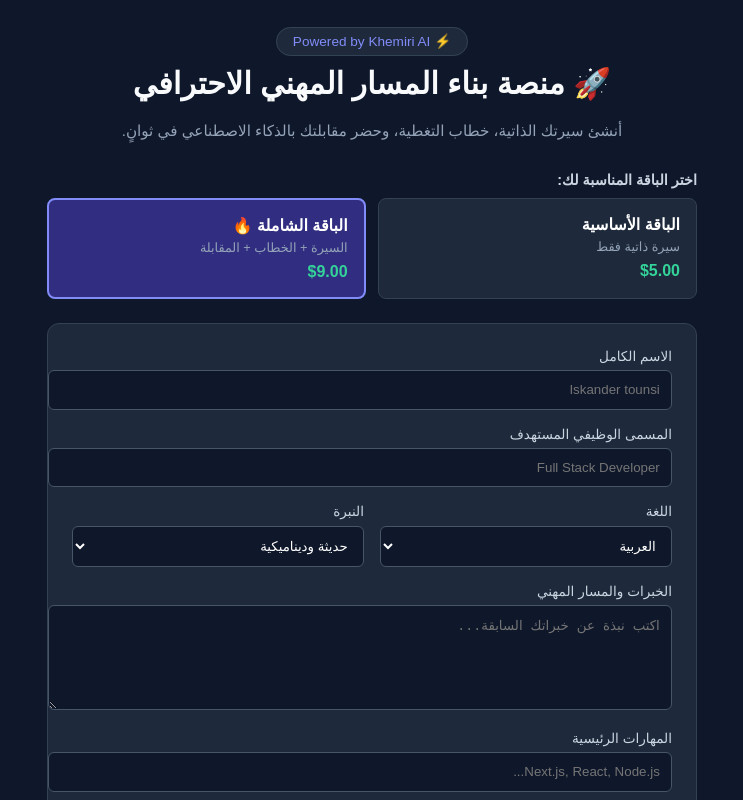
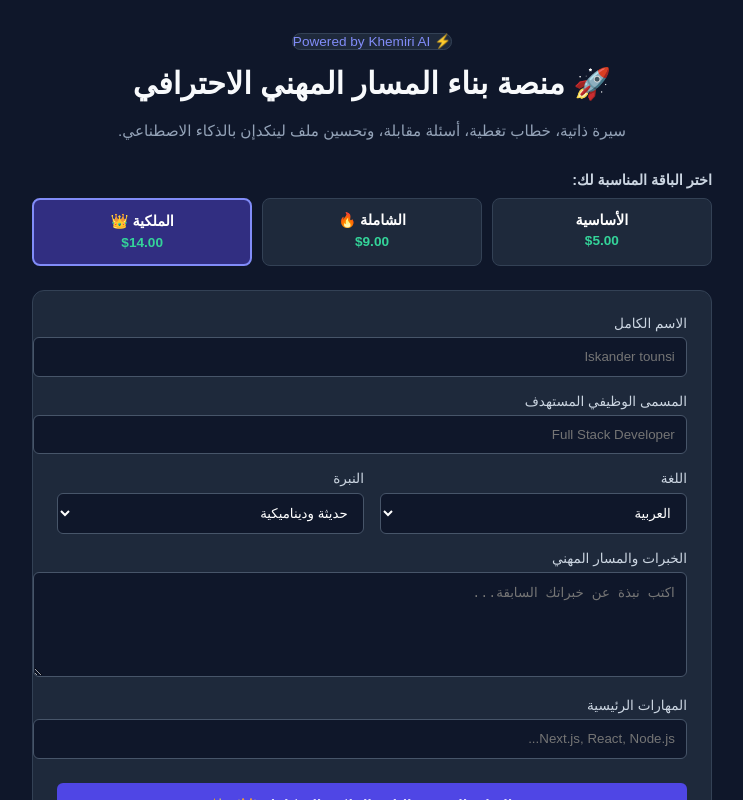
Before and after one commit to IskanderKhemiri1234/ai-resume-builder, a Next.js app: page / in a window 1280 px wide. Shown: the top 800 px of the page, without its empty margins (268-1011 px from the left). Built offline with nearby package versions, Linux system fonts and the light colour scheme.

Commit message:
Update pricing plans and content generation logic

```diff
--- a/src/app/page.tsx
+++ b/src/app/page.tsx
@@ -13,9 +13,9 @@ export default function Home() {
   });
 
   const [selectedPlan, setSelectedPlan] = useState({
-    name: 'الباقة الشاملة الاحترافية',
-    price: '9.00',
-    description: 'سيرة ذاتية + خطاب تغطية (Cover Letter) + أسئلة المقابلة الشخصية'
+    name: 'الباقة الملكية المتكاملة 👑',
+    price: '14.00',
+    description: 'سيرة ذاتية + خطاب تغطية + أسئلة مقابلة + تحسين ملف LinkedIn'
   });
 
   const [loading, setLoading] = useState(false);
@@ -23,10 +23,8 @@ export default function Home() {
   const [result, setResult] = useState('');
   const [paid, setPaid] = useState(false);
 
-  // تحميل سكريبت PayPal ديناميكياً عند التوليد
   useEffect(() => {
     if (result && !paid) {
-      // إزالة أي أزرار قديمة مكررة إن وجدت
       const container = document.getElementById('paypal-button-container');
       if (container) container.innerHTML = '';
 
@@ -79,10 +77,12 @@ export default function Home() {
         throw new Error(data.error || 'حدث خطأ أثناء الصياغة');
       }
 
-      // دمج محتوى إضافي حسب الباقة المختارة
       let finalContent = data.result;
-      if (selectedPlan.price === '9.00') {
-        finalContent += `\n\n━━━━━━━━━━━━━━━━━━━━━━━━━━━━\n✉️ خطاب التغطية (Cover Letter):\nعزيزي مدير التوظيف، أتقدم إليكم بطلب للانضمام إلى فريقكم المتميز في وظيفة ${formData.targetJob}، مستنداً إلى خبرتي الواسعة ومهاراتي في ${formData.skills}...\n\n🎯 الأسئلة المتوقعة في المقابلة:\n1. حدثنا عن تحدي واجهته وكيف تغلبت عليه؟\n2. لماذا اخترت العمل معنا في هذا التخصص؟`;
+      if (selectedPlan.price === '9.00' || selectedPlan.price === '14.00') {
+        finalContent += `\n\n━━━━━━━━━━━━━━━━━━━━━━━━━━━━\n✉️ خطاب التغطية (Cover Letter):\nعزيزي مدير التوظيف، أتقدم إليكم بطلب للانضمام إلى فريقكم في وظيفة ${formData.targetJob}...`;
+      }
+      if (selectedPlan.price === '14.00') {
+        finalContent += `\n\n━━━━━━━━━━━━━━━━━━━━━━━━━━━━\n💼 تحسين ملف LinkedIn:\n- Headline احترافي: ${formData.targetJob} | خبير في ${formData.skills}\n- نبذة (About): مهني طموح يمتلك خبرة في ${formData.experience}...`;
       }
 
       setResult(finalContent);
@@ -99,45 +99,53 @@ export default function Home() {
 
   return (
     <main style={{ minHeight: '100vh', backgroundColor: '#0f172a', color: '#f8fafc', padding: '2rem 1rem', fontFamily: 'sans-serif' }}>
-      <div style={{ maxWidth: '650px', margin: '0 auto' }}>
+      <div style={{ maxWidth: '680px', margin: '0 auto' }}>
 
         <header style={{ textAlign: 'center', marginBottom: '2rem' }}>
-          <span style={{ backgroundColor: '#1e293b', padding: '0.4rem 1rem', borderRadius: '20px', fontSize: '0.85rem', color: '#818cf8', border: '1px solid #334155' }}>
+          <span style={{ backgroundColor: '#1e293b', padding: '0.4kanal 1rem', borderRadius: '20px', fontSize: '0.85rem', color: '#818cf8', border: '1px solid #334155' }}>
             ⚡ Powered by Khemiri AI
           </span>
           <h1 style={{ fontSize: '1.9rem', marginTop: '1rem', fontWeight: 'bold' }}>
             🚀 منصة بناء المسار المهني الاحترافي
           </h1>
           <p style={{ color: '#94a3b8', fontSize: '0.95rem', marginTop: '0.5rem' }}>
-            أنشئ سيرتك الذاتية، خطاب التغطية، وحضر مقابلتك بالذكاء الاصطناعي في ثوانٍ.
+            سيرة ذاتية، خطاب تغطية، أسئلة مقابلة، وتحسين ملف لينكدإن بالذكاء الاصطناعي.
           </p>
         </header>
 
-        {/* اختيار الباقات (Pricing Plans) */}
+        {/* اختيار الباقات الثلاث */}
         <div style={{ marginBottom: '1.5rem' }}>
           <label style={{ display: 'block', fontSize: '0.9rem', color: '#cbd5e1', marginBottom: '0.6rem', fontWeight: 'bold' }}>اختر الباقة المناسبة لك:</label>
-          <div style={{ display: 'grid', gridTemplateColumns: '1fr 1fr', gap: '0.8rem' }}>
+          <div style={{ display: 'grid', gridTemplateColumns: 'repeat(3, 1fr)', gap: '0.6rem' }}>
+
             <div
-              onClick={() => setSelectedPlan({ name: 'الباقة الأساسية', price: '5.00', description: 'سيرة ذاتية احترافية فقط' })}
-              style={{ padding: '1rem', borderRadius: '8px', cursor: 'pointer', backgroundColor: selectedPlan.price === '5.00' ? '#312e81' : '#1e293b', border: selectedPlan.price === '5.00' ? '2px solid #818cf8' : '1px solid #334155', transition: '0.2s' }}
+              onClick={() => setSelectedPlan({ name: 'الباقة الأساسية', price: '5.00', description: 'سيرة ذاتية فقط' })}
+              style={{ padding: '0.8rem', borderRadius: '8px', cursor: 'pointer', backgroundColor: selectedPlan.price === '5.00' ? '#312e81' : '#1e293b', border: selectedPlan.price === '5.00' ? '2px solid #818cf8' : '1px solid #334155', textAlign: 'center' }}
             >
-              <h4 style={{ margin: '0 0 0.3rem 0', color: '#fff' }}>الباقة الأساسية</h4>
-              <p style={{ margin: 0, fontSize: '0.8rem', color: '#94a3b8' }}>سيرة ذاتية فقط</p>
-              <span style={{ display: 'inline-block', marginTop: '0.5rem', color: '#34d399', fontWeight: 'bold' }}>$5.00</span>
+              <h4 style={{ margin: '0 0 0.2rem 0', color: '#fff', fontSize: '0.9rem' }}>الأساسية</h4>
+              <span style={{ color: '#34d399', fontWeight: 'bold', fontSize: '0.85rem' }}>$5.00</span>
             </div>
 
             <div
-              onClick={() => setSelectedPlan({ name: 'الباقة الشاملة الاحترافية', price: '9.00', description: 'سيرة ذاتية + خطاب تغطية + أسئلة المقابلة' })}
-              style={{ padding: '1rem', borderRadius: '8px', cursor: 'pointer', backgroundColor: selectedPlan.price === '9.00' ? '#312e81' : '#1e293b', border: selectedPlan.price === '9.00' ? '2px solid #818cf8' : '1px solid #334155', transition: '0.2s' }}
+              onClick={() => setSelectedPlan({ name: 'الباقة الشاملة', price: '9.00', description: 'سيرة ذاتية + خطاب + مقابلة' })}
+              style={{ padding: '0.8rem', borderRadius: '8px', cursor: 'pointer', backgroundColor: selectedPlan.price === '9.00' ? '#312e81' : '#1e293b', border: selectedPlan.price === '9.00' ? '2px solid #818cf8' : '1px solid #334155', textAlign: 'center' }}
             >
-              <h4 style={{ margin: '0 0 0.3rem 0', color: '#fff' }}>الباقة الشاملة 🔥</h4>
-              <p style={{ margin: 0, fontSize: '0.8rem', color: '#94a3b8' }}>السيرة + الخطاب + المقابلة</p>
-              <span style={{ display: 'inline-block', marginTop: '0.5rem', color: '#34d399', fontWeight: 'bold' }}>$9.00</span>
+              <h4 style={{ margin: '0 0 0.2rem 0', color: '#fff', fontSize: '0.9rem' }}>الشاملة 🔥</h4>
+              <span style={{ color: '#34d399', fontWeight: 'bold', fontSize: '0.85rem' }}>$9.00</span>
             </div>
+
+            <div
+              onClick={() => setSelectedPlan({ name: 'الباقة الملكية المتكاملة', price: '14.00', description: 'كل الخدمات + لينكدإن' })}
+              style={{ padding: '0.8rem', borderRadius: '8px', cursor: 'pointer', backgroundColor: selectedPlan.price === '14.00' ? '#312e81' : '#1e293b', border: selectedPlan.price === '14.00' ? '2px solid #818cf8' : '1px solid #334155', textAlign: 'center' }}
+            >
+              <h4 style={{ margin: '0 0 0.2rem 0', color: '#fff', fontSize: '0.9rem' }}>الملكية 👑</h4>
+              <span style={{ color: '#34d399', fontWeight: 'bold', fontSize: '0.85rem' }}>$14.00</span>
+            </div>
+
           </div>
         </div>
 
-        {/* نموذج إدخال البيانات */}
+        {/* نموذج الإدخال */}
         <form onSubmit={handleSubmit} style={{ backgroundColor: '#1e293b', padding: '1.5rem', borderRadius: '12px', display: 'flex', flexDirection: 'column', gap: '1rem', border: '1px solid #334155' }}>
           <div>
             <label style={{ display: 'block', fontSize: '0.85rem', color: '#cbd5e1', marginBottom: '0.4rem' }}>الاسم الكامل</label>
@@ -178,7 +186,7 @@ export default function Home() {
           </div>
 
           <button type="submit" disabled={loading} style={{ backgroundColor: '#4f46e5', color: '#fff', border: 'none', padding: '0.9rem', borderRadius: '6px', fontWeight: 'bold', cursor: loading ? 'not-allowed' : 'pointer', fontSize: '1rem', marginTop: '0.5rem' }}>
-            {loading ? 'جاري المعالجة بالذكاء الاصطناعي...' : `بدء التوليد الفوري (${selectedPlan.name}) ✨`}
+            {loading ? 'جاري المعالجة...' : `بدء التوليد الفوري (${selectedPlan.name}) ✨`}
           </button>
         </form>
 
@@ -188,23 +196,22 @@ export default function Home() {
           </div>
         )}
 
-        {/* صندوق النتيجة وجدار الدفع */}
+        {/* صندوق النتيجة والدفع */}
         {result && (
           <div style={{ marginTop: '2rem', backgroundColor: '#1e293b', padding: '1.5rem', borderRadius: '12px', border: '1px solid #334155' }}>
-            <h3 style={{ color: '#34d399', marginTop: 0, marginBottom: '1rem' }}>✨ تم توليد المحتوى المهني بنجاح:</h3>
+            <h3 style={{ color: '#34d399', marginTop: 0, marginBottom: '1rem' }}>✨ تم توليد باقتك المهنية بنجاح:</h3>
 
             {!paid ? (
               <div style={{ textAlign: 'center', backgroundColor: '#0f172a', padding: '1.5rem', borderRadius: '8px', border: '1px solid #334155' }}>
                 <p style={{ color: '#cbd5e1', marginBottom: '1rem', lineHeight: '1.6' }}>
-                  🔒 المحتوى جاهز للاستلام! للحصول على النسخة الكاملة والتحميل بصيغة PDF لـ <b>({selectedPlan.name})</b>، يرجى إتمام الدفع ({selectedPlan.price}$) عبر PayPal.
+                  🔒 المحتوى الاحترافي جاهز! للحصول على النسخة الكاملة والتحميل بصيغة PDF لـ <b>({selectedPlan.name})</b>، يرجى إتمام الدفع ({selectedPlan.price}$) عبر PayPal أو البطاقة.
                 </p>
-                {/* حاوية أزرار PayPal */}
                 <div id="paypal-button-container" style={{ marginTop: '1rem' }}></div>
               </div>
             ) : (
               <div>
                 <div style={{ display: 'flex', justifyContent: 'space-between', alignItems: 'center', marginBottom: '1rem' }}>
-                  <p style={{ color: '#34d399', fontWeight: 'bold', margin: 0 }}>🎉 تم الدفع بنجاح! إليك المحتوى الاحترافي الكامل:</p>
+                  <p style={{ color: '#34d399', fontWeight: 'bold', margin: 0 }}>🎉 تم الدفع بنجاح! إليك الحزمة المهنية الكاملة:</p>
                   <button onClick={handlePrintPDF} style={{ backgroundColor: '#059669', color: '#fff', border: 'none', padding: '0.5rem 1rem', borderRadius: '6px', fontWeight: 'bold', cursor: 'pointer', fontSize: '0.85rem' }}>
                     📥 تحميل / طباعة PDF
                   </button>
```
